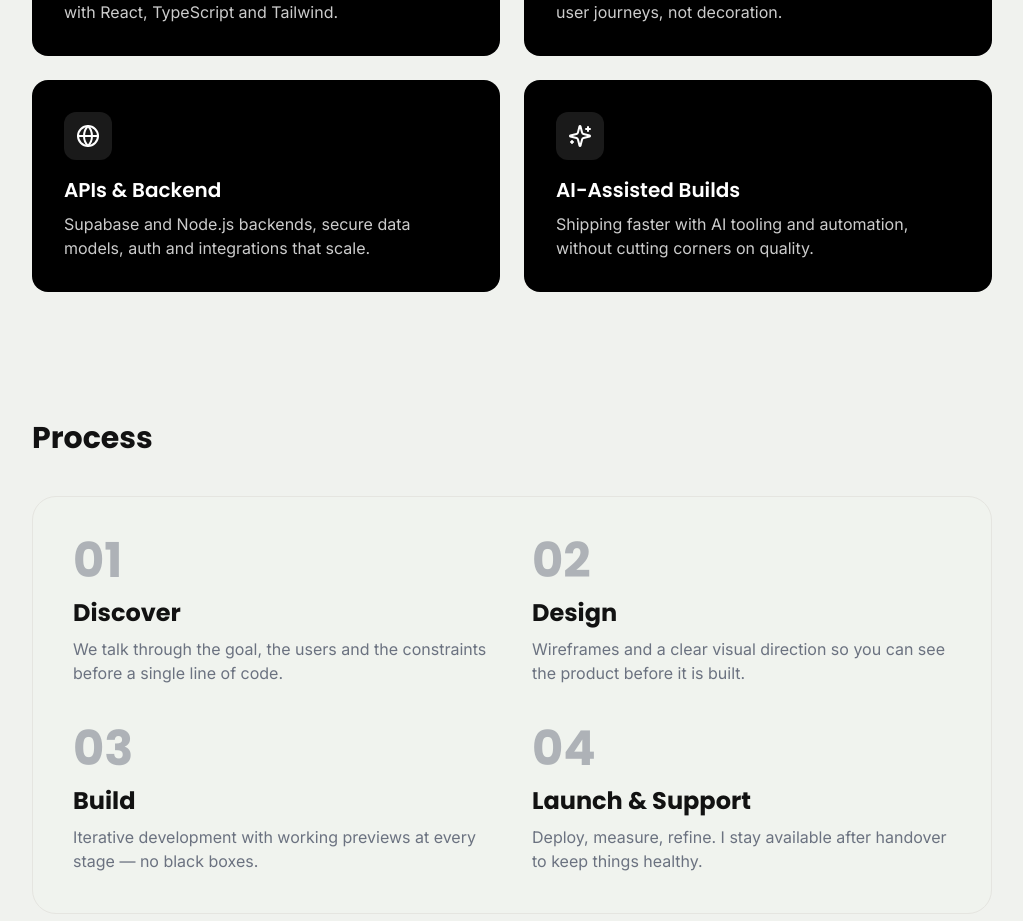
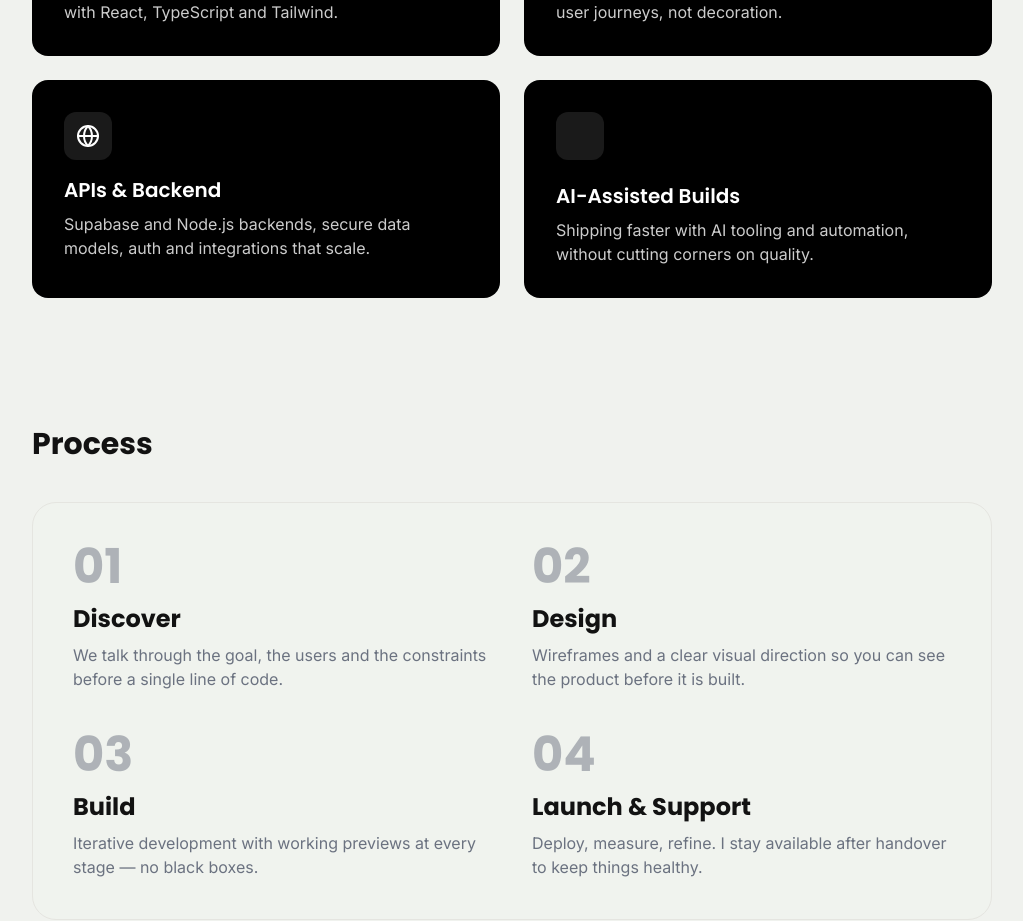
Before and after one commit to Layo-dev/layo-dev, a React (Vite) app: page /about in a window 1280 px wide. Shown: the part 1703-2624 px from the top of the page, without its empty margins (128-1151 px from the left). Built offline with nearby package versions, Linux system fonts and the light colour scheme.

Commit message:
Comment out icon

```diff
--- a/src/pages/AboutPage.tsx
+++ b/src/pages/AboutPage.tsx
@@ -25,7 +25,7 @@ const whatIDo = [
     description: 'Supabase and Node.js backends, secure data models, auth and integrations that scale.',
   },
   {
-    icon: <Sparkles className="w-6 h-6" />,
+    //icon: <Sparkles className="w-6 h-6" />,
     title: 'AI-Assisted Builds',
     description: 'Shipping faster with AI tooling and automation, without cutting corners on quality.',
   },
```
